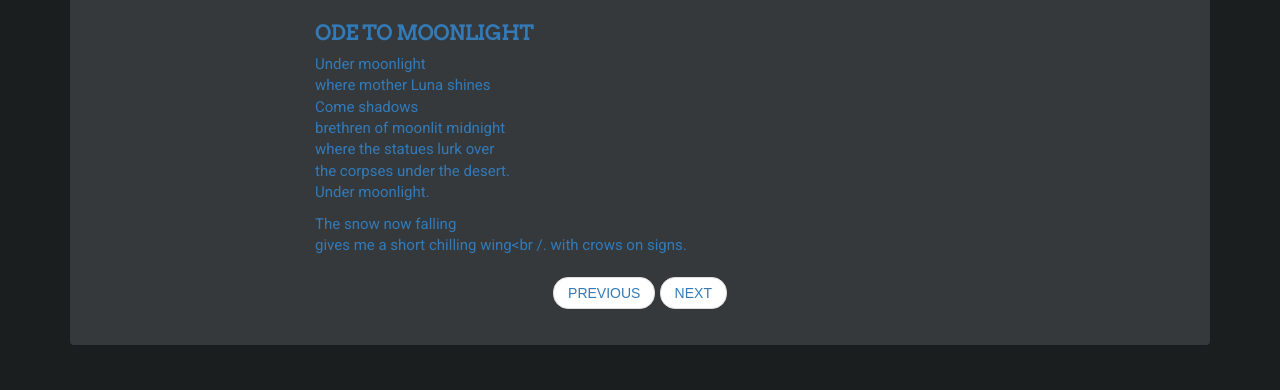
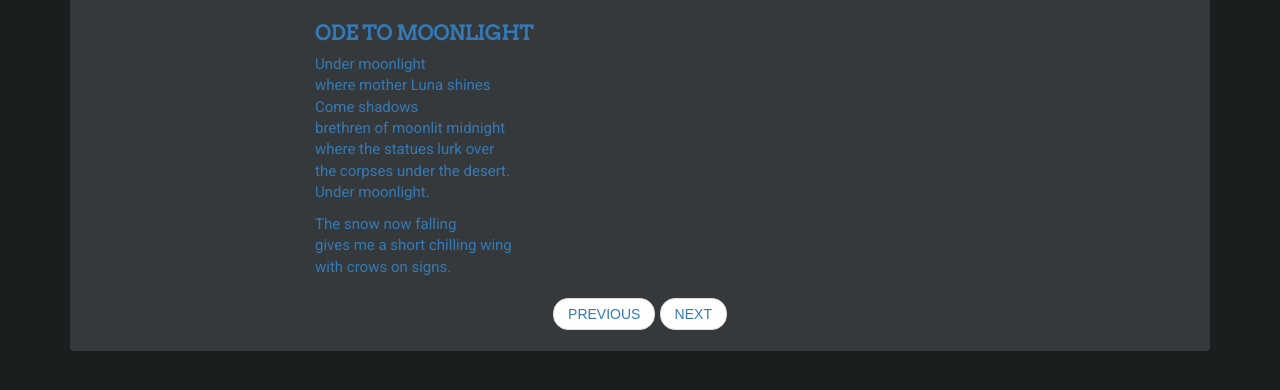
Before and after one commit to LWFlouisa/MyDiscography, a Jekyll site: the page built from _posts/2023-3-23-OdeToMoonlight.md, in a window 1280 px wide, cut to the strip 460-850 px from the top of the page. Built offline with Jekyll 4.4.1, drawn with Linux system fonts in a browser that asks for light colours; nearby versions of some CDN libraries; comment, search, counter and statistics services are not loaded.

```diff
--- a/_posts/2023-3-23-OdeToMoonlight.md
+++ b/_posts/2023-3-23-OdeToMoonlight.md
@@ -17,5 +17,5 @@ the corpses under the desert.<br />
 Under moonlight.
 
 The snow now falling<br />
-gives me a short chilling wing<br /.
+gives me a short chilling wing<br />
 with crows on signs.
```
